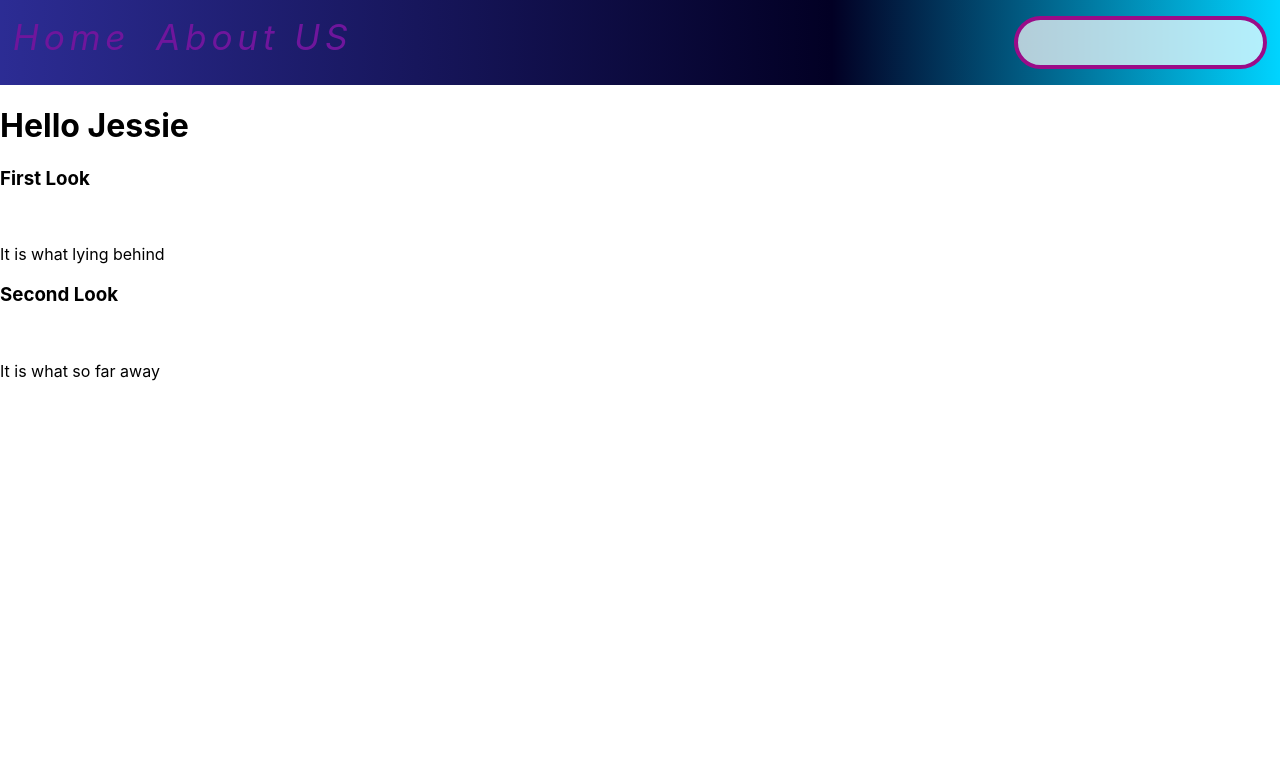
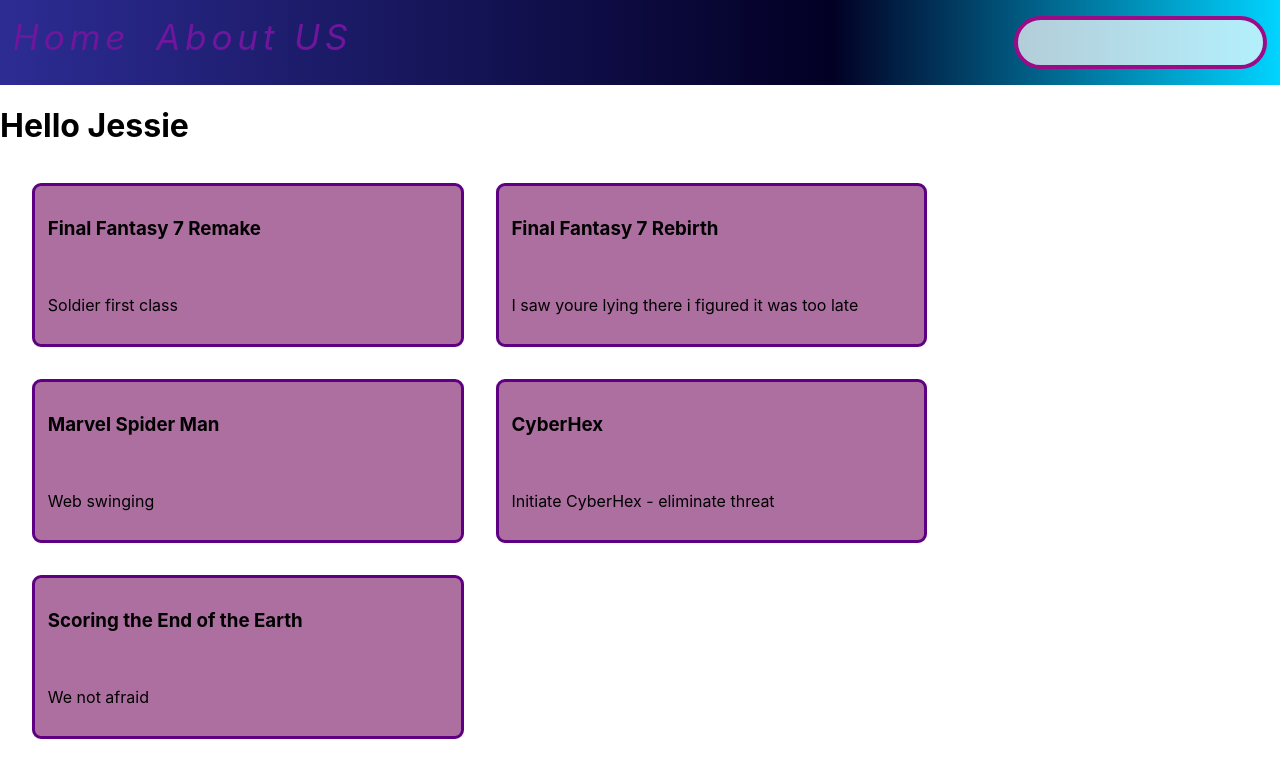
Before and after one commit to sergJess/React-learn, a React (Create React App) app in the folder react-components/: page / in a window 1280 px wide. Shown: the top 778 px of the page. Built offline with nearby package versions, Linux system fonts and the light colour scheme.

Commit message:
feat: add home css and styles for cards

```diff
--- a/react-components/src/app/app.tsx
+++ b/react-components/src/app/app.tsx
@@ -1,6 +1,6 @@
 import React from 'react';
 import { BrowserRouter, Routes, Route } from 'react-router-dom';
-import HomePage from '../pages/home';
+import HomePage from '../pages/home/home';
 import ABoutUsPage from '../pages/about-us/about-us';
 import Page404 from '../pages/404/404';
 import Header from '../components/header/header';
--- a/react-components/src/components/card/card.css
+++ b/react-components/src/components/card/card.css
@@ -0,0 +1,8 @@
+.card{
+	max-width: 400px;
+	width: 100%;
+	border: 3px solid #5f0082;
+	border-radius: 9px;
+	padding: 0.8rem;
+	background-color: rgba(117, 16, 97, 0.6);
+}
--- /dev/null
+++ b/react-components/src/pages/home/home.css
@@ -0,0 +1,7 @@
+.home-page-cards{
+	display: flex;
+	flex-wrap: wrap;
+	column-gap: 2rem;
+	row-gap: 2rem;
+	padding: 1rem 2rem;
+}
--- a/react-components/src/pages/home.tsx
+++ b/react-components/src/pages/home/home.tsx
@@ -1,8 +1,22 @@
 import React from 'react';
-import { Card, ICard } from '../components/card/card';
+import { Card, ICard } from '../../components/card/card';
+import './home.css';
 const testData: Array<ICard> = [
-  { title: 'First Look', src: '', description: 'It is what lying behind', id: 1 },
-  { title: 'Second Look', src: '', description: 'It is what so far away', id: 1 },
+  {
+    title: 'Final Fantasy 7 Remake',
+    src: '',
+    description: 'Soldier first class',
+    id: 1,
+  },
+  {
+    title: 'Final Fantasy 7 Rebirth',
+    src: '',
+    description: 'I saw youre lying there i figured it was too late',
+    id: 2,
+  },
+  { title: 'Marvel Spider Man', src: '', description: 'Web swinging', id: 3 },
+  { title: 'CyberHex', src: '', description: 'Initiate CyberHex - eliminate threat', id: 4 },
+  { title: 'Scoring the End of the Earth', src: '', description: 'We not afraid', id: 5 },
 ];
 class HomePage extends React.Component {
   render(): JSX.Element {
```
